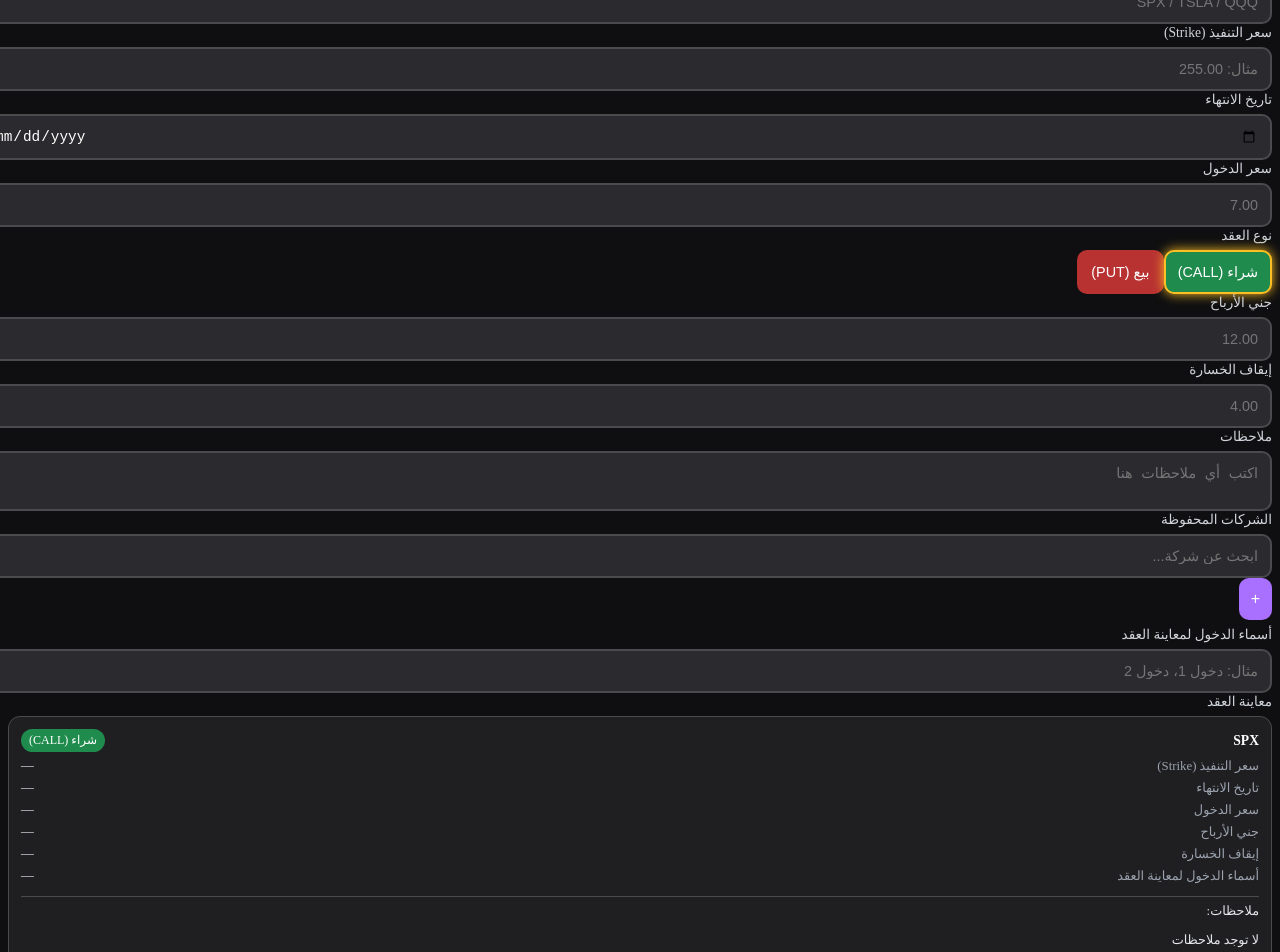
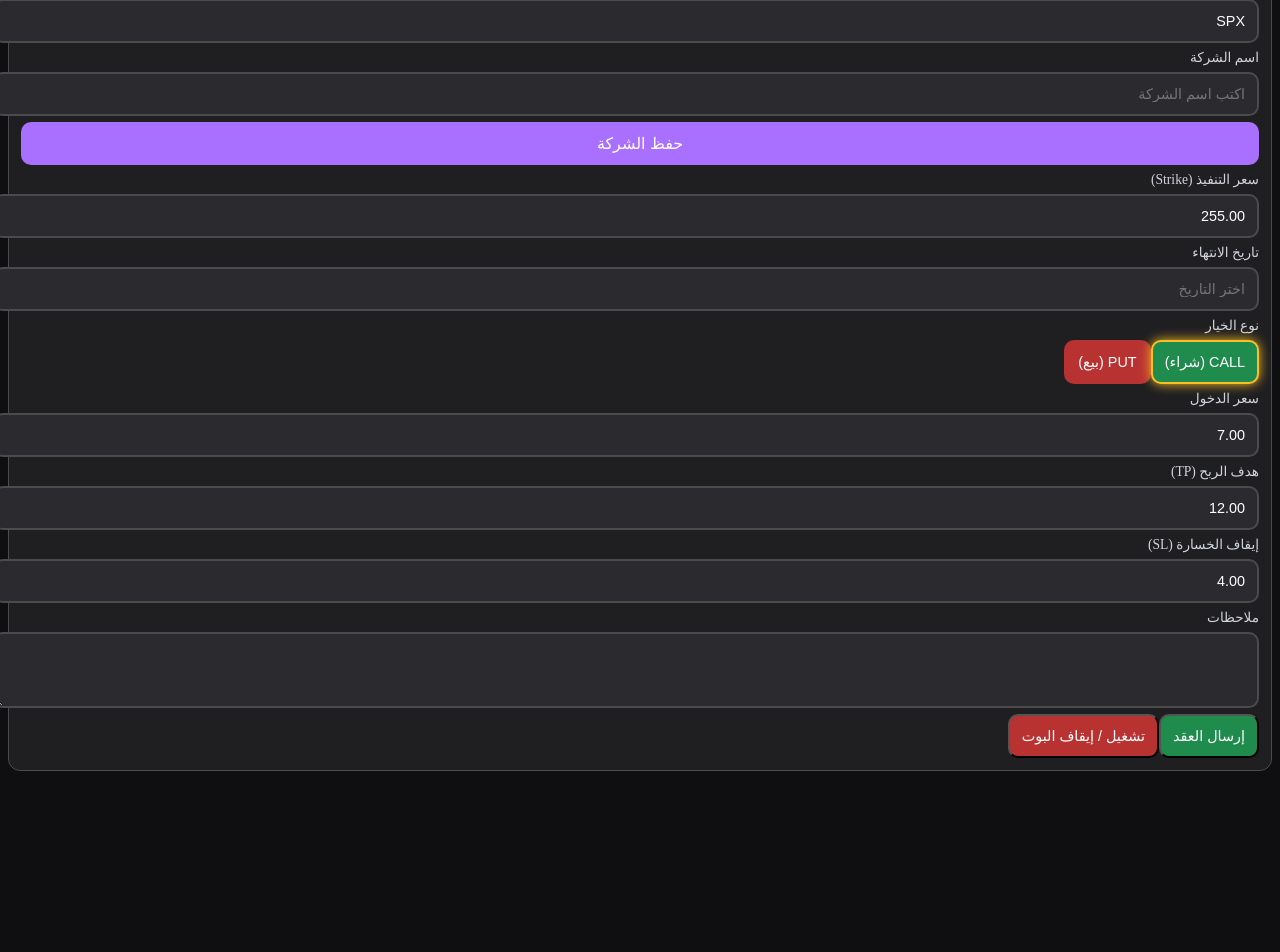
Before and after one commit to alshlyzwz440-collab/dashboard-simple-2024, a Next.js app: page /dashboard in a window 1280 px wide. Shown: the part 180-1132 px from the top of the page. After the commit the page ends 959 px from the top, so only its background shows below. Built offline with nearby package versions, Linux system fonts and the light colour scheme.

Commit message:
final: SPX TRADING dashboard

```diff
--- a/app/dashboard/page.tsx
+++ b/app/dashboard/page.tsx
@@ -1,331 +1,295 @@
 "use client";
 
-import { useState } from "react";
+// react-datepicker installed
 
-type Lang = "ar" | "en";
-type Side = "CALL" | "PUT";
+import { useState, useEffect } from "react";
+import DatePicker from "react-datepicker";
+import "react-datepicker/dist/react-datepicker.css";
 
-const labels = {
-  ar: {
-    title: "لوحة تحكم SPX TRADING",
-    botStatus: "حالة البوت",
-    botRunning: "البوت يعمل",
-    botStopped: "البوت متوقف",
-    symbol: "الرمز",
-    strike: "سعر التنفيذ (Strike)",
-    expiration: "تاريخ الانتهاء",
-    entryPrice: "سعر الدخول",
-    side: "نوع العقد",
-    tp: "جني الأرباح",
-    sl: "إيقاف الخسارة",
-    notes: "ملاحظات",
-    startBot: "تشغيل البوت",
-    stopBot: "إيقاف البوت",
-    savedCompanies: "الشركات المحفوظة",
-    searchCompany: "ابحث عن شركة...",
-    contractPreview: "معاينة العقد",
-    entryNames: "أسماء الدخول لمعاينة العقد",
-    call: "شراء (CALL)",
-    put: "بيع (PUT)",
-    langAr: "عربي",
-    langEn: "إنجليزي",
-  },
-  en: {
-    title: "SPX TRADING Control Panel",
-    botStatus: "Bot Status",
-    botRunning: "Bot Running",
-    botStopped: "Bot Stopped",
-    symbol: "Symbol",
-    strike: "Strike Price",
-    expiration: "Expiration Date",
-    entryPrice: "Entry Price",
-    side: "Contract Type",
-    tp: "Take Profit",
-    sl: "Stop Loss",
-    notes: "Notes",
-    startBot: "Start Bot",
-    stopBot: "Stop Bot",
-    savedCompanies: "Saved Companies",
-    searchCompany: "Search company...",
-    contractPreview: "Contract Preview",
-    entryNames: "Entry names for preview",
-    call: "CALL",
-    put: "PUT",
-    langAr: "AR",
-    langEn: "EN",
-  },
+type Lang = "en" | "ar";
+
+type Company = {
+  name: string;
 };
 
-export default function Dashboard() {
+export default function DashboardPage() {
   const [lang, setLang] = useState<Lang>("ar");
-  const [botRunning, setBotRunning] = useState(false);
-  const [side, setSide] = useState<Side>("CALL");
+  const [symbol, setSymbol] = useState("SPX");
+  const [strike, setStrike] = useState("255.00");
+  const [expiration, setExpiration] = useState<Date | null>(null);
+  const [contractType, setContractType] = useState<"CALL" | "PUT">("CALL");
+  const [entryPrice, setEntryPrice] = useState("7.00");
+  const [takeProfit, setTakeProfit] = useState("12.00");
+  const [stopLoss, setStopLoss] = useState("4.00");
+  const [notes, setNotes] = useState("");
 
-  const [symbol, setSymbol] = useState("");
-  const [strike, setStrike] = useState("");
-  const [expiration, setExpiration] = useState("");
-  const [entryPrice, setEntryPrice] = useState("");
-  const [tp, setTp] = useState("");
-  const [sl, setSl] = useState("");
-  const [notes, setNotes] = useState("");
-  const [entryNames, setEntryNames] = useState("");
+  const [companyInput, setCompanyInput] = useState("");
+  const [companies, setCompanies] = useState<Company[]>([]);
+  const [filteredCompanies, setFilteredCompanies] = useState<Company[]>([]);
 
-  const [companySearch, setCompanySearch] = useState("");
-  const [companies, setCompanies] = useState<string[]>([]);
+  // تحميل الشركات من التخزين المحلي
+  useEffect(() => {
+    const stored = localStorage.getItem("saved_companies");
+    if (stored) {
+      try {
+        const parsed: Company[] = JSON.parse(stored);
+        setCompanies(parsed);
+      } catch {
+        setCompanies([]);
+      }
+    }
+  }, []);
 
-  const t = labels[lang];
-  const isRTL = lang === "ar";
+  // فلترة الشركات حسب أول حرف
+  useEffect(() => {
+    if (!companyInput) {
+      setFilteredCompanies([]);
+      return;
+    }
+    const lower = companyInput.toLowerCase();
+    setFilteredCompanies(
+      companies.filter((c) => c.name.toLowerCase().startsWith(lower))
+    );
+  }, [companyInput, companies]);
 
-  const filteredCompanies = companies.filter((c) =>
-    c.toLowerCase().includes(companySearch.toLowerCase())
-  );
+  const directionClass = lang === "ar" ? "direction-rtl" : "direction-ltr";
 
   const handleAddCompany = () => {
-    const name = companySearch.trim().toUpperCase();
-    if (!name) return;
-    if (!companies.includes(name)) {
-      setCompanies((prev) => [...prev, name]);
+    const trimmed = companyInput.trim();
+    if (!trimmed) return;
+
+    if (companies.some((c) => c.name.toLowerCase() === trimmed.toLowerCase())) {
+      setCompanyInput("");
+      return;
     }
+
+    const updated = [...companies, { name: trimmed }];
+    setCompanies(updated);
+    localStorage.setItem("saved_companies", JSON.stringify(updated));
+    setCompanyInput("");
+  };
+
+  const handleSelectCompany = (name: string) => {
+    setCompanyInput(name);
+    setFilteredCompanies([]);
+  };
+
+  const handleSubmitContract = () => {
+    console.log("Contract Submitted:", {
+      symbol,
+      strike,
+      expiration,
+      contractType,
+      entryPrice,
+      takeProfit,
+      stopLoss,
+      notes,
+    });
+  };
+
+  const handleToggleBot = () => {
+    console.log("Bot toggled");
   };
 
   return (
-    <div
-      className={`min-h-screen bg-[#0f0f11] flex items-center justify-center p-6 ${
-        isRTL ? "direction-rtl" : "direction-ltr"
-      }`}
-    >
-      <div className="w-full max-w-md bg-[#1a1a1d] rounded-xl shadow-2xl p-6 space-y-6">
+    <div className={`min-h-screen bg-[#0f0f11] text-white ${directionClass}`}>
+      <div className="max-w-xl mx-auto px-4 py-8">
 
-        {/* اللغة + حالة البوت */}
-        <div className="flex items-center justify-between mb-2">
-          <div className="flex gap-2">
+        {/* عنوان القروب */}
+        <div className="mb-6 text-center">
+          <h1 className="text-3xl font-bold">SPX TRADING</h1>
+          <p className="text-sm text-gray-400 mt-1">Dashboard Control Panel</p>
+        </div>
+
+        {/* زر اللغة */}
+        <div className="flex justify-end mb-4 gap-2">
           <button
             className={`lang-btn ${lang === "ar" ? "lang-btn-active" : ""}`}
             onClick={() => setLang("ar")}
           >
-              {t.langAr}
+            عربي
           </button>
           <button
             className={`lang-btn ${lang === "en" ? "lang-btn-active" : ""}`}
             onClick={() => setLang("en")}
           >
-              {t.langEn}
+            English
           </button>
         </div>
-          <div className="text-sm text-gray-300">
-            {t.botStatus}:{" "}
-            <span className={botRunning ? "text-green-400" : "text-red-400"}>
-              {botRunning ? t.botRunning : t.botStopped}
-            </span>
-          </div>
-        </div>
 
-        {/* العنوان */}
-        <h1 className="text-center text-xl font-bold text-white">
-          {t.title}
-        </h1>
+        {/* الكارد */}
+        <div className="contract-card">
 
           {/* الرمز */}
           <div className="field-block">
-          <label className="field-label">{t.symbol}</label>
+            <label className="field-label">
+              {lang === "ar" ? "الرمز" : "Symbol"}
+            </label>
             <input
-            type="text"
               className="input-purple"
-            placeholder="SPX / TSLA / QQQ"
               value={symbol}
               onChange={(e) => setSymbol(e.target.value)}
+              placeholder="SPX / TSLA / QQQ"
             />
           </div>
 
-        {/* سترايك */}
+          {/* اسم الشركة */}
           <div className="field-block">
-          <label className="field-label">{t.strike}</label>
+            <label className="field-label">
+              {lang === "ar" ? "اسم الشركة" : "Company Name"}
+            </label>
             <input
-            type="number"
               className="input-purple"
-            placeholder="مثال: 255.00"
+              value={companyInput}
+              onChange={(e) => setCompanyInput(e.target.value)}
+              placeholder={lang === "ar" ? "اكتب اسم الشركة" : "Type company name"}
+            />
+
+            {filteredCompanies.length > 0 && (
+              <div className="company-list">
+                {filteredCompanies.map((c) => (
+                  <button
+                    key={c.name}
+                    type="button"
+                    className="company-pill"
+                    onClick={() => handleSelectCompany(c.name)}
+                  >
+                    {c.name}
+                  </button>
+                ))}
+              </div>
+            )}
+
+            <button
+              type="button"
+              className="btn-add-company"
+              onClick={handleAddCompany}
+            >
+              {lang === "ar" ? "حفظ الشركة" : "Save Company"}
+            </button>
+          </div>
+
+          {/* Strike */}
+          <div className="field-block">
+            <label className="field-label">
+              {lang === "ar" ? "سعر التنفيذ (Strike)" : "Strike"}
+            </label>
+            <input
+              className="input-purple"
               value={strike}
               onChange={(e) => setStrike(e.target.value)}
             />
           </div>
 
-        {/* تاريخ الانتهاء */}
+          {/* التقويم */}
           <div className="field-block">
-          <label className="field-label">{t.expiration}</label>
-          <input
-            type="date"
+            <label className="field-label">
+              {lang === "ar" ? "تاريخ الانتهاء" : "Expiration"}
+            </label>
+
+            <DatePicker
+              selected={expiration}
+              onChange={(date) => setExpiration(date)}
               className="input-purple"
-            value={expiration}
-            onChange={(e) => setExpiration(e.target.value)}
+              dateFormat="yyyy-MM-dd"
+              placeholderText={lang === "ar" ? "اختر التاريخ" : "Select date"}
+              locale={lang === "ar" ? "ar" : "en"}
             />
           </div>
 
-        {/* سعر الدخول */}
+          {/* نوع العقد */}
           <div className="field-block">
-          <label className="field-label">{t.entryPrice}</label>
+            <label className="field-label">
+              {lang === "ar" ? "نوع الخيار" : "Contract Type"}
+            </label>
+
+            <div className="flex gap-4">
+              <button
+                type="button"
+                className={`btn-call ${contractType === "CALL" ? "btn-selected" : ""}`}
+                onClick={() => setContractType("CALL")}
+              >
+                {lang === "ar" ? "CALL (شراء)" : "CALL (Buy)"}
+              </button>
+
+              <button
+                type="button"
+                className={`btn-put ${contractType === "PUT" ? "btn-selected" : ""}`}
+                onClick={() => setContractType("PUT")}
+              >
+                {lang === "ar" ? "PUT (بيع)" : "PUT (Sell)"}
+              </button>
+            </div>
+          </div>
+
+          {/* الأسعار */}
+          <div className="field-block">
+            <label className="field-label">
+              {lang === "ar" ? "سعر الدخول" : "Entry Price"}
+            </label>
             <input
-            type="number"
               className="input-purple"
-            placeholder="7.00"
               value={entryPrice}
               onChange={(e) => setEntryPrice(e.target.value)}
             />
           </div>
 
-        {/* نوع العقد */}
           <div className="field-block">
-          <label className="field-label">{t.side}</label>
-          <div className="flex gap-3">
-            <button
-              className={`btn-call ${side === "CALL" ? "btn-selected" : ""}`}
-              onClick={() => setSide("CALL")}
-            >
-              {t.call}
-            </button>
-            <button
-              className={`btn-put ${side === "PUT" ? "btn-selected" : ""}`}
-              onClick={() => setSide("PUT")}
-            >
-              {t.put}
-            </button>
-          </div>
-        </div>
-
-        {/* جني الأرباح */}
-        <div className="field-block">
-          <label className="field-label">{t.tp}</label>
+            <label className="field-label">
+              {lang === "ar" ? "هدف الربح (TP)" : "Take Profit (TP)"}
+            </label>
             <input
-            type="number"
               className="input-purple"
-            placeholder="12.00"
-            value={tp}
-            onChange={(e) => setTp(e.target.value)}
+              value={takeProfit}
+              onChange={(e) => setTakeProfit(e.target.value)}
             />
           </div>
 
-        {/* إيقاف الخسارة */}
           <div className="field-block">
-          <label className="field-label">{t.sl}</label>
+            <label className="field-label">
+              {lang === "ar" ? "إيقاف الخسارة (SL)" : "Stop Loss (SL)"}
+            </label>
             <input
-            type="number"
               className="input-purple"
-            placeholder="4.00"
-            value={sl}
-            onChange={(e) => setSl(e.target.value)}
+              value={stopLoss}
+              onChange={(e) => setStopLoss(e.target.value)}
             />
           </div>
 
           {/* ملاحظات */}
           <div className="field-block">
-          <label className="field-label">{t.notes}</label>
+            <label className="field-label">
+              {lang === "ar" ? "ملاحظات" : "Notes"}
+            </label>
             <textarea
-            className="input-purple h-24"
-            placeholder={lang === "ar" ? "اكتب أي ملاحظات هنا" : "Write any notes here"}
+              className="input-purple"
+              rows={3}
               value={notes}
               onChange={(e) => setNotes(e.target.value)}
-          ></textarea>
-        </div>
-
-        {/* الشركات */}
-        <div className="field-block">
-          <label className="field-label">{t.savedCompanies}</label>
-          <div className="flex gap-2 mb-2">
-            <input
-              type="text"
-              className="input-purple"
-              placeholder={t.searchCompany}
-              value={companySearch}
-              onChange={(e) => setCompanySearch(e.target.value)}
-            />
-            <button className="btn-add-company" onClick={handleAddCompany}>
-              +
-            </button>
-          </div>
-          <div className="company-list">
-            {filteredCompanies.map((c) => (
-              <span key={c} className="company-pill">
-                {c}
-              </span>
-            ))}
-          </div>
-        </div>
-
-        {/* أسماء الدخول */}
-        <div className="field-block">
-          <label className="field-label">{t.entryNames}</label>
-          <input
-            type="text"
-            className="input-purple"
-            placeholder={lang === "ar" ? "مثال: دخول 1، دخول 2" : "Ex: Entry 1, Entry 2"}
-            value={entryNames}
-            onChange={(e) => setEntryNames(e.target.value)}
             />
           </div>
 
-        {/* معاينة العقد */}
-        <div className="field-block">
-          <label className="field-label">{t.contractPreview}</label>
-          <div className="contract-card">
-            <div className="contract-header">
-              <span className="contract-title">{symbol || "SPX"}</span>
-              <span
-                className={
-                  side === "CALL" ? "contract-side-call" : "contract-side-put"
-                }
+          {/* الأزرار */}
+          <div className="flex gap-4 mt-4">
+            <button
+              type="button"
+              className="btn-start"
+              onClick={handleSubmitContract}
             >
-                {side === "CALL" ? t.call : t.put}
-              </span>
+              {lang === "ar" ? "إرسال العقد" : "Submit Contract"}
+            </button>
+
+            <button
+              type="button"
+              className="btn-stop"
+              onClick={handleToggleBot}
+            >
+              {lang === "ar" ? "تشغيل / إيقاف البوت" : "Start / Stop Bot"}
+            </button>
           </div>
 
-            <div className="contract-row">
-              <span>{t.strike}</span>
-              <span>{strike || "—"}</span>
-            </div>
-
-            <div className="contract-row">
-              <span>{t.expiration}</span>
-              <span>{expiration || "—"}</span>
-            </div>
-
-            <div className="contract-row">
-              <span>{t.entryPrice}</span>
-              <span>{entryPrice || "—"}</span>
-            </div>
-
-            <div className="contract-row">
-              <span>{t.tp}</span>
-              <span>{tp || "—"}</span>
-            </div>
-
-            <div className="contract-row">
-              <span>{t.sl}</span>
-              <span>{sl || "—"}</span>
-            </div>
-
-            <div className="contract-row">
-              <span>{t.entryNames}</span>
-              <span>{entryNames || "—"}</span>
-            </div>
-
-            <div className="contract-notes">
-              <span>{t.notes}:</span>
-              <p>{notes || (lang === "ar" ? "لا توجد ملاحظات" : "No notes")}</p>
-            </div>
-          </div>
-        </div>
-
-        {/* أزرار البوت */}
-        <div className="flex gap-3">
-          <button className="btn-start" onClick={() => setBotRunning(true)}>
-            {t.startBot}
-          </button>
-          <button className="btn-stop" onClick={() => setBotRunning(false)}>
-            {t.stopBot}
-          </button>
         </div>
       </div>
     </div>
   );
 }
-
-// react-datepicker installed
```
Lines whose indentation alone changed are shown as unchanged.
